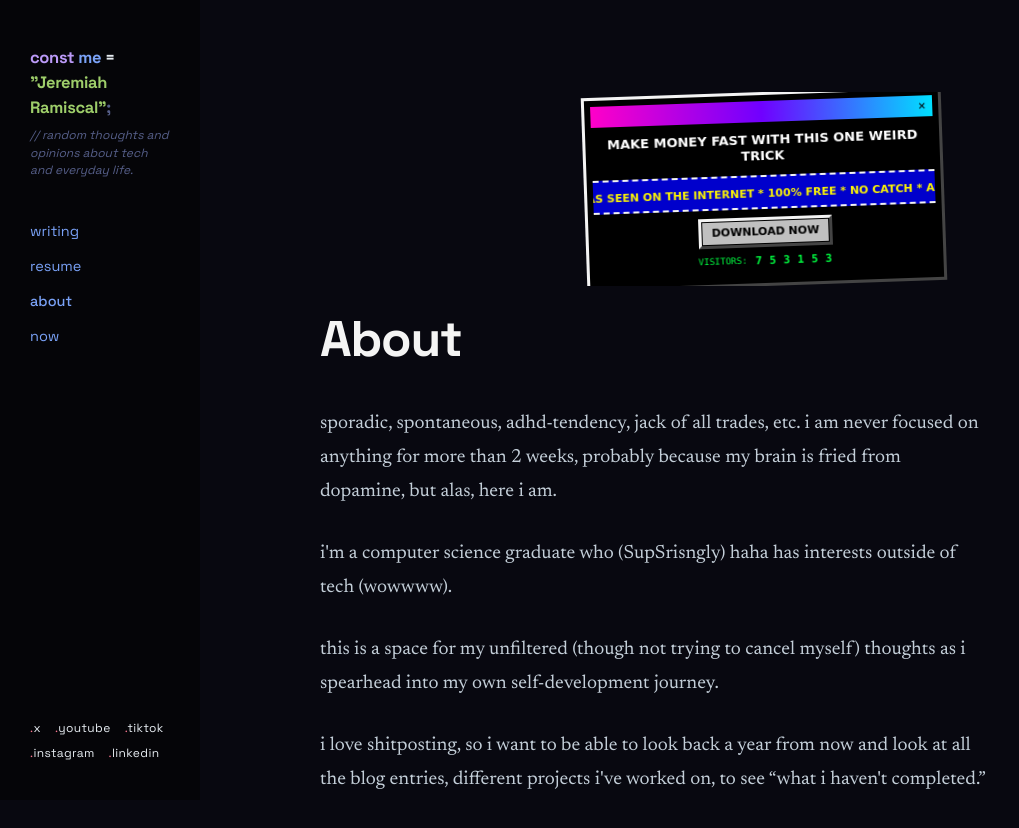
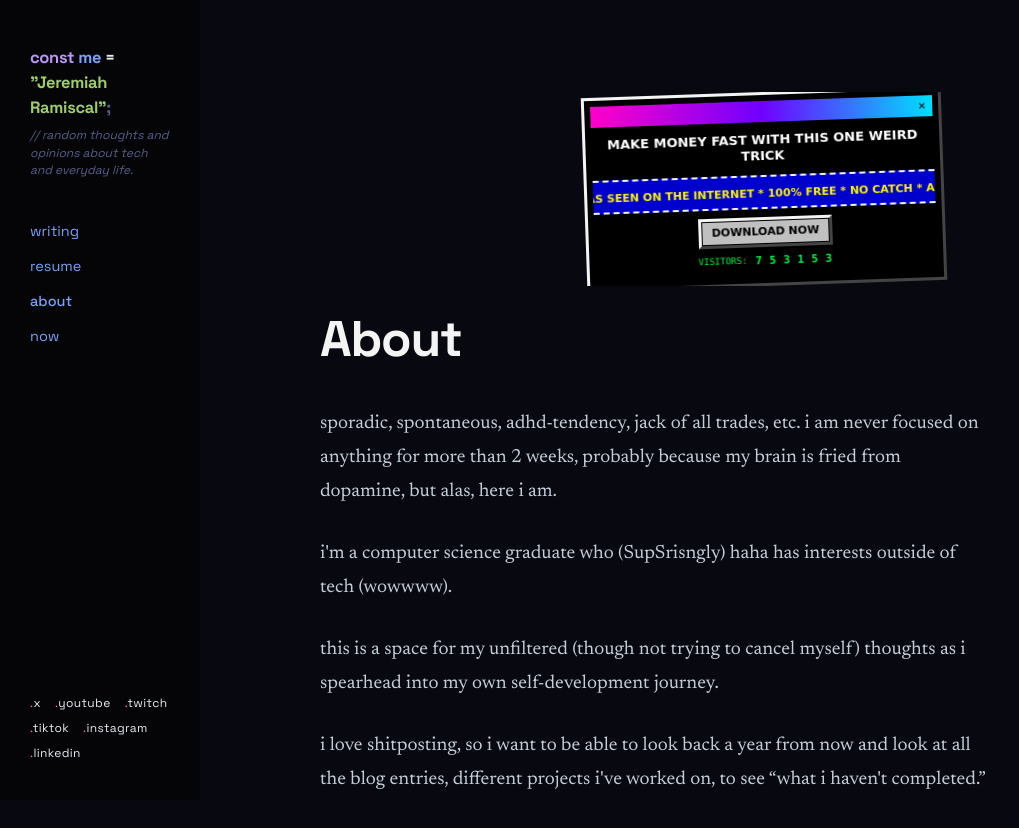
Before and after one commit to heyitsjearbear/jeremiahramiscal, a Next.js app: page /about in a window 1280 px wide. Shown: the top 828 px of the page, without its empty margins (0-1019 px from the left). Built offline with nearby package versions, Linux system fonts and the light colour scheme.

Commit message:
added twitch as part of socials

```diff
--- a/src/components/SidebarNav.tsx
+++ b/src/components/SidebarNav.tsx
@@ -14,6 +14,7 @@ const NAV_ITEMS = [
 const SOCIAL_LINKS = [
   { label: "x", href: "https://x.com/jeremiahyaps" },
   { label: "youtube", href: "https://www.youtube.com/@heyitsjearbear" },
+  { label: "twitch", href: "https://www.twitch.tv/heyitsjearbear" },
   { label: "tiktok", href: "https://www.tiktok.com/@jeremiahyaps" },
   { label: "instagram", href: "https://www.instagram.com/jeremiahyaps/" },
   { label: "linkedin", href: "https://www.linkedin.com/in/jeremiah-ramiscal/" },
```
